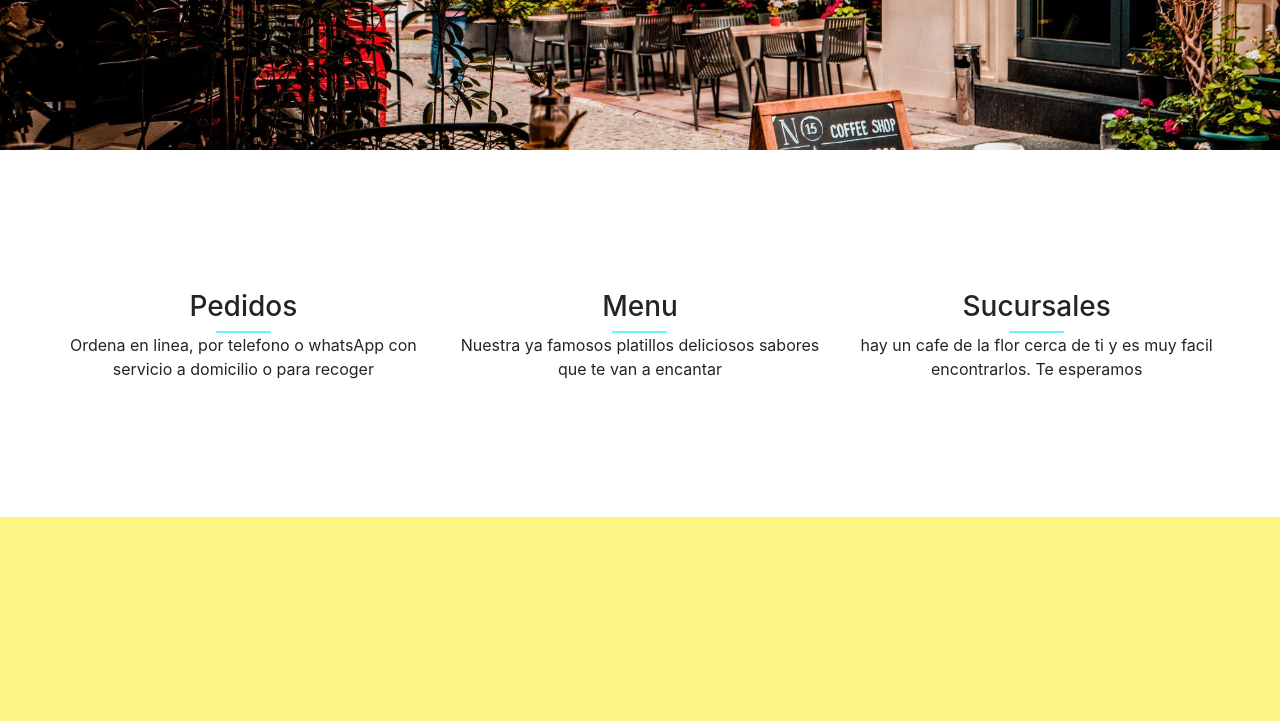
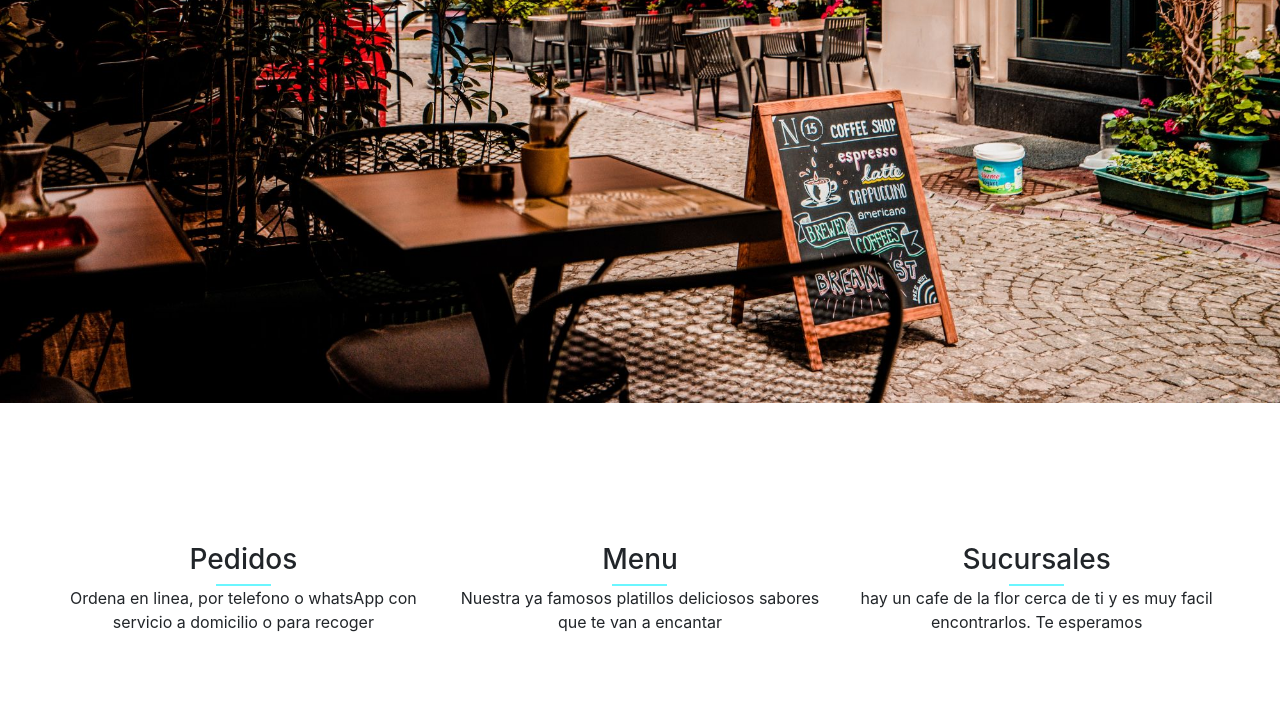
Before and after one commit to VikingdevAntonio/cafe, a plain HTML site: page docs/index.html in a window 1280 px wide. Shown: the part 626-1347 px from the top of the page. Drawn offline with nearby package versions, Linux system fonts and the light colour scheme.

Commit message:
Update styles.css

```diff
--- a/docs/assets/css/styles.css
+++ b/docs/assets/css/styles.css
@@ -7,7 +7,7 @@
 }
 
 .portada {
-  height: 600px;
+  width:100%;
   overflow-y: hidden;
 }
 
```
